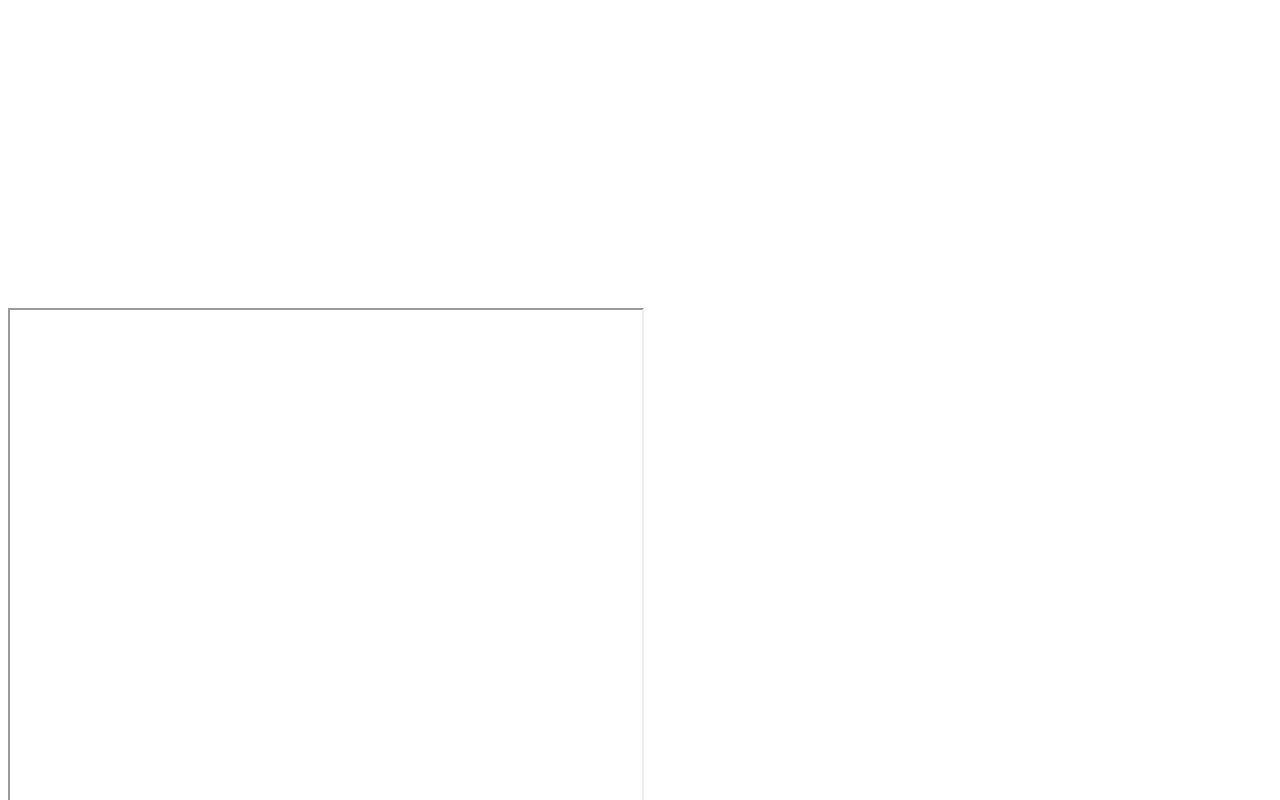
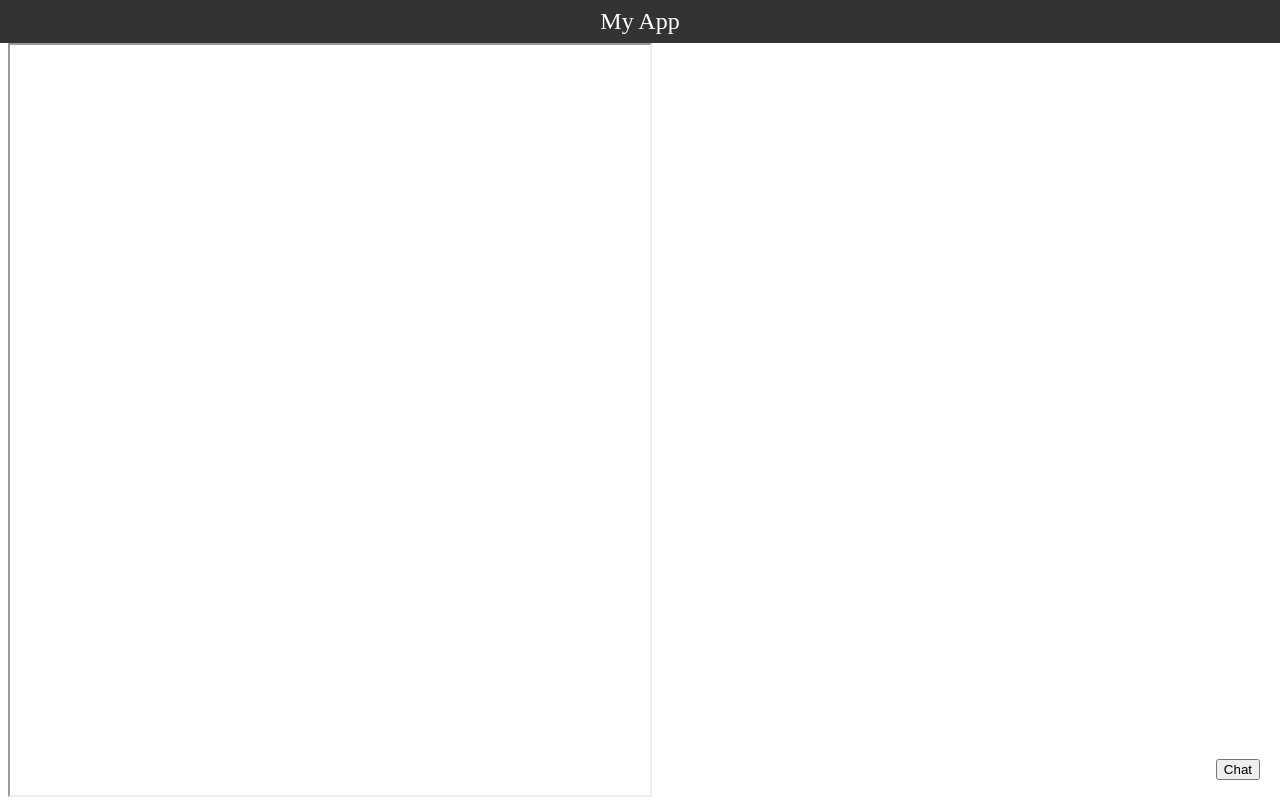
Before and after one commit to jasontduncan/sml, a website: page public/index.html in a window 1280 px wide. Shown: the top 800 px of the page. Drawn offline with nearby package versions, Linux system fonts and the light colour scheme.

Commit message:
Improve mobile layout and chat toggle

```diff
--- a/public/index.html
+++ b/public/index.html
@@ -2,14 +2,58 @@
 <html>
 <head>
   <meta charset="UTF-8"/>
+  <meta name="viewport" content="width=device-width, initial-scale=1.0"/>
   <link rel="stylesheet" href="https://cdnjs.cloudflare.com/ajax/libs/codemirror/5.65.14/codemirror.min.css"/>
   <style>
-    #editor, #preview { width: 50%; height: 100vh; float: left; }
+    body { margin: 0; }
+    header {
+      background: #333;
+      color: #fff;
+      padding: 0.5rem;
+      text-align: center;
+      font-size: 1.25rem;
+    }
+    #main {
+      display: flex;
+      flex-direction: column;
+    }
+    #editor, #preview {
+      width: 100%;
+      height: 50vh;
+    }
+    #chat-toggle {
+      position: fixed;
+      bottom: 20px;
+      right: 20px;
+    }
+    #chat-window {
+      display: none;
+      position: fixed;
+      bottom: 60px;
+      right: 20px;
+      width: 90%;
+      max-width: 300px;
+      height: 300px;
+      border: 1px solid #ccc;
+      background: #fff;
+    }
+    #chat-window.open { display: block; }
+    @media (min-width: 768px) {
+      header { font-size: 1.5rem; }
+      #main { flex-direction: row; }
+      #editor, #preview { width: 50%; height: calc(100vh - 50px); }
+    }
   </style>
 </head>
 <body>
-  <textarea id="editor"></textarea>
-  <iframe id="preview"></iframe>
+  <header>My App</header>
+  <div id="main">
+    <textarea id="editor"></textarea>
+    <iframe id="preview"></iframe>
+  </div>
+
+  <button id="chat-toggle">Chat</button>
+  <div id="chat-window">Chat window content</div>
 
   <script src="https://cdnjs.cloudflare.com/ajax/libs/codemirror/5.65.14/codemirror.min.js"></script>
   <script src="https://cdnjs.cloudflare.com/ajax/libs/codemirror/5.65.14/mode/htmlmixed/htmlmixed.min.js"></script>
@@ -32,6 +76,12 @@
     function updatePreview(val) {
       preview.srcdoc = val;
     }
+
+    const chatToggle = document.getElementById('chat-toggle');
+    const chatWindow = document.getElementById('chat-window');
+    chatToggle.addEventListener('click', () => {
+      chatWindow.classList.toggle('open');
+    });
   </script>
 </body>
 </html>
```
